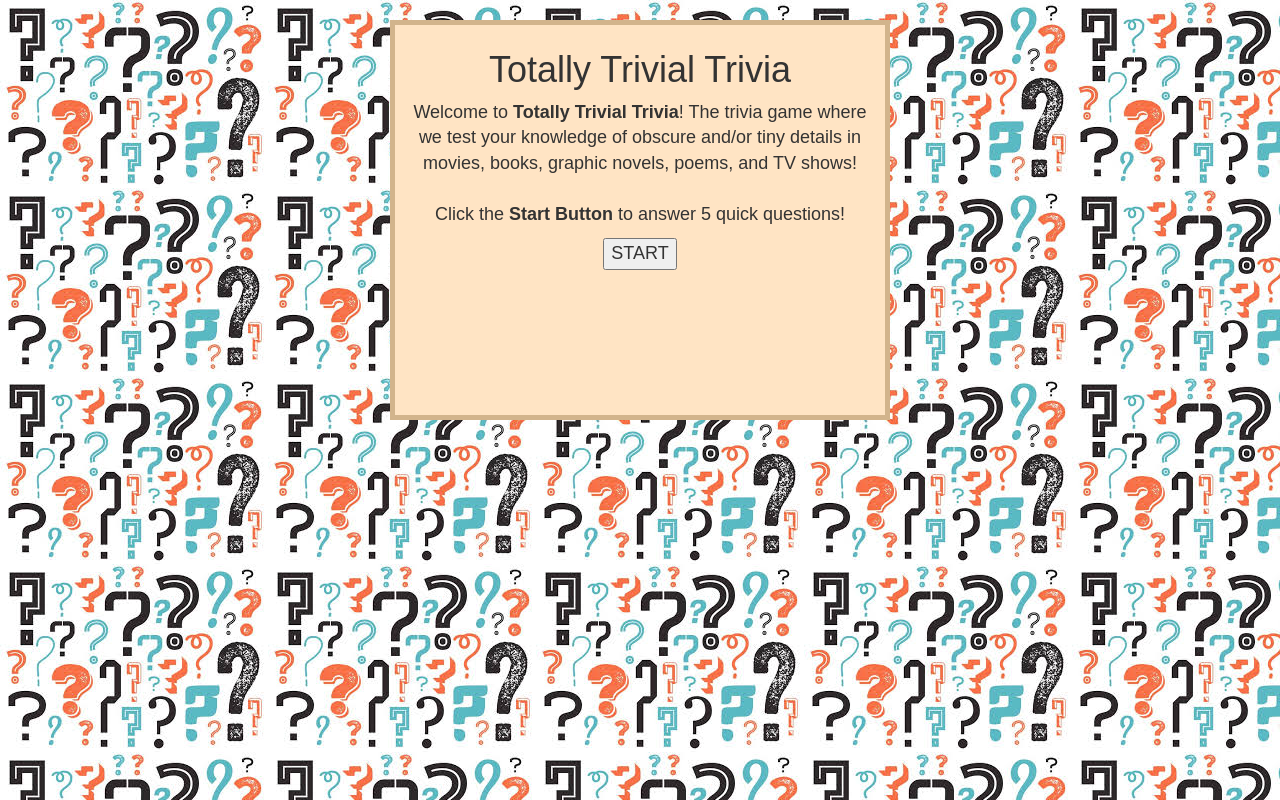
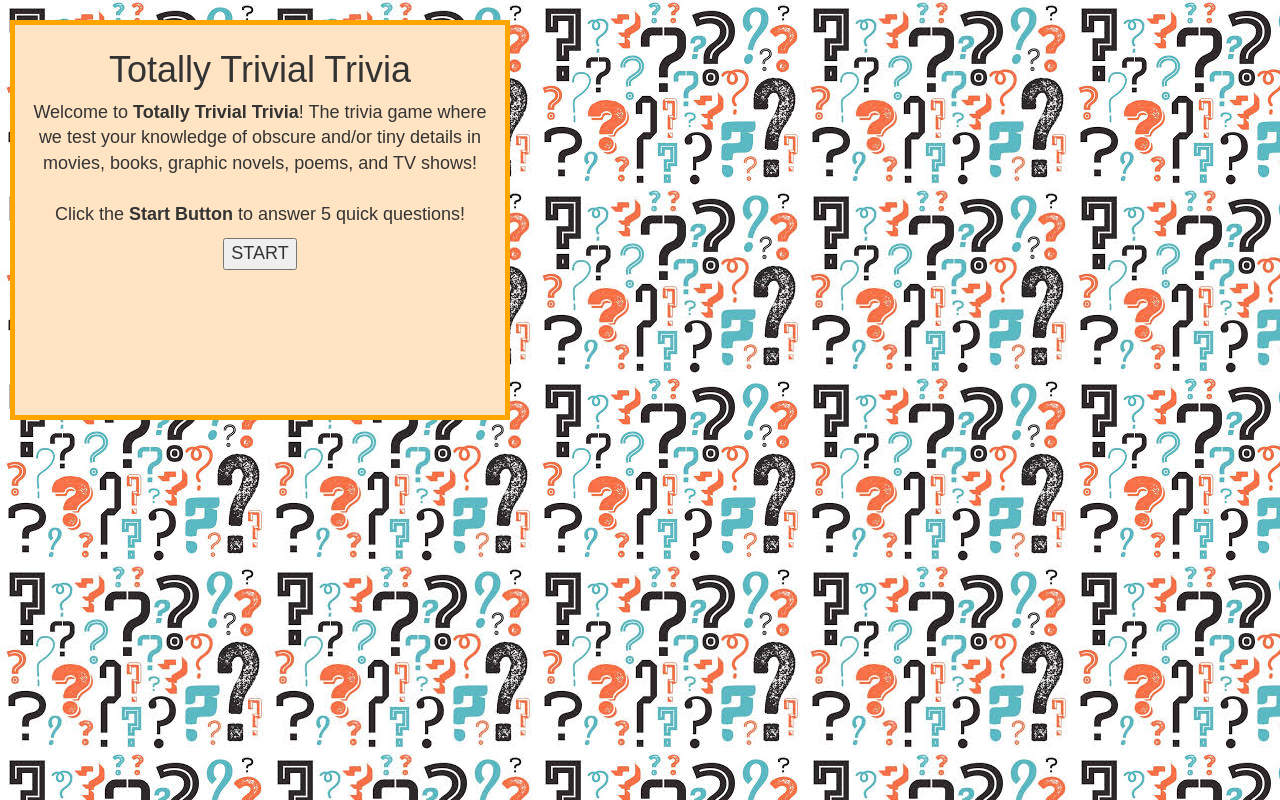
Before and after one commit to Crenzio/Trivia, a plain HTML site: page index.html in a window 1280 px wide. Drawn offline with nearby package versions, Linux system fonts and the light colour scheme.

Commit message:
CSS improvements. attempting a fix for persistent highlighting on mobile

```diff
--- a/assets/css/style.css
+++ b/assets/css/style.css
@@ -8,26 +8,27 @@ body {
 
 div.center {
     margin: auto;
-    left: 50%;
-    right: -50%;
+    margin: 0 auto;
     text-align: center;
     margin-top: 20px;
+    margin-bottom: 20px;
 }
 
 div.frame {
     max-width:500px;
+    min-width: 270px;
     min-height:400px;
     background-color: bisque;
-    margin: auto;
-    left: 50%;
-    right: -50%;
+    margin: 0 auto;
     border: solid;
-    border-color: tan;
+    border-color: orange;
     border-width: 5px;
     padding: 5px;
+    margin-left: 10px;
+    margin-right: 10px;
 }
 
-div.option:hover {
+div.glow:hover {
     background-color: #ffffcc;
     cursor: crosshair;
 }
@@ -61,10 +62,18 @@ h1.red {
     color: #ff0000;
 }
 
-
 span.bolding {
     font-weight: bolder;
     text-align: center;
+    margin-right: 5px;
+}
+
+span.spacing {
+    display: table-cell;
+}
+
+span.nudge {
+    padding: 5px;
     margin-right: 5px;
 }
 
--- a/assets/javascript/game.js
+++ b/assets/javascript/game.js
@@ -51,7 +51,7 @@ $(document).ready(function () {
         "In the TV series <strong>Avatar: The Last Airbender</strong>, what is the name of the creature that steals faces?",
         "In the TV series <strong>Seinfeld</strong>, Jerry claims that a comedian dating a woman who never laughs is like...",
         "In the TV series <strong>Archer</strong>, what are the names of the two hitmen who attack Archer and Ramon, on behalf of Cuba?",
-        "In the TV series <strong>Futurama</strong>, what <strong>Twilight Zone</strong> episode is <strong>not</strong> referenced in a <strong>Scary Door</strong>	episode?"
+        "In the TV series <strong>Futurama</strong>, what <strong>Twilight Zone</strong> episode is <strong>not</strong> referenced in a <strong>Scary Door</strong> episode?"
     ];
 
     // Stores explanations (listed to match questions; explanation for quiz.1 is answer.1)
@@ -78,8 +78,8 @@ $(document).ready(function () {
         "&quot;Mars will come to fear my <strong>botany powers</strong>.&quot;",
         "After acknowledging the monster's humanity, Kemp invites everyone to his place &quot;for a little <strong>sponge cake</strong> und a little <strong>wine</strong>.&quot;",
         "Nux affectionately refers to his two tumors as <strong>&quot;Larry & Berry.&quot;</strong>",
-        "Elisa repeatedly signs <strong>&quot;F*** you&quot;</strong> to Strickland, one letter at a time. Making letter #3 is <strong>&quot;C.&quot;</strong>",
-        "Tommy and Greg read aloud a section of Herman Melville's <strong>The Lightning-Rod Man</strong>",
+        "Elisa repeatedly signs <strong>&quot;F*** you&quot;</strong> to Strickland, one letter at a time. Making letter #3 <strong>&quot;C.&quot;</strong>",
+        "Tommy and Greg read aloud a section of Herman Melville's <strong>The Lightning-Rod Man</strong>.",
         // TV
         "Jerry Seinfeld lends his voice to <strong>Comp-U-Comp</strong>, a sentient computer in charge of a shipping company.",
         "Never show emotion to <strong>Koh</strong>. If you do, he'll steal your face.",
@@ -296,6 +296,7 @@ $(document).ready(function () {
         $("#question").html(answer[switchboard]);
         $("#1, #2, #3, #4, #1a, #2b, #3c, #4d").html("");
         $("#a, #b, #c, #d").removeClass("option");
+        $("#a, #b, #c, #d").removeClass("glow");
     };
 
     // ten second timer (for questions)
@@ -389,6 +390,7 @@ $(document).ready(function () {
         $("#3").html("C: ")
         $("#4").html("D: ")
         $("#a, #b, #c, #d").addClass("option");
+        $("#a, #b, #c, #d").addClass("glow");
     }
 
     // begins game when 'start' button is clicked
--- a/index.html
+++ b/index.html
@@ -30,21 +30,36 @@
         <h3 id="timer"></h3>
       </div>
       <div id="question">
-        Welcome to <strong>Totally Trivial Trivia</strong>! The trivia game where we test your knowledge of obscure and/or tiny details in movies,
+        Welcome to
+        <strong>Totally Trivial Trivia</strong>! The trivia game where we test your knowledge of obscure and/or tiny details in movies,
         books, graphic novels, poems, and TV shows!
         <br />
-        <br /> Click the <strong>Start Button</strong> to answer 5 quick questions!
+        <br /> Click the
+        <strong>Start Button</strong> to answer 5 quick questions!
       </div>
       <div id="choice">
-          <button type="button" id="start">START</button>
+        <button type="button" id="start">START</button>
       </div>
       <div id="choice2">
+        <span id="next"></span>
       </div>
 
-        <div value='a' id='a'><span class='spacing bolding' id='1'></span><span class='spacing' id='1a'></span></div>
-        <div value='b' id='b'><span class='spacing bolding' id='2'></span><span class='spacing' id='2b'></span></div>
-        <div value='c' id='c'><span class='spacing bolding' id='3'></span><span class='spacing' id='3c'></span></div>
-        <div value='d' id='d'><span class='spacing bolding' id='4'></span><span class='spacing' id='4d'></span></div>
+      <div value='a' id='a'>
+        <span class='spacing bolding nudge' id='1'></span>
+        <span class='spacing' id='1a'></span>
+      </div>
+      <div value='b' id='b'>
+        <span class='spacing bolding nudge' id='2'></span>
+        <span class='spacing' id='2b'></span>
+      </div>
+      <div value='c' id='c'>
+        <span class='spacing bolding nudge' id='3'></span>
+        <span class='spacing' id='3c'></span>
+      </div>
+      <div value='d' id='d'>
+        <span class='spacing bolding nudge' id='4'></span>
+        <span class='spacing' id='4d'></span>
+      </div>
 
     </div>
   </div>
```
